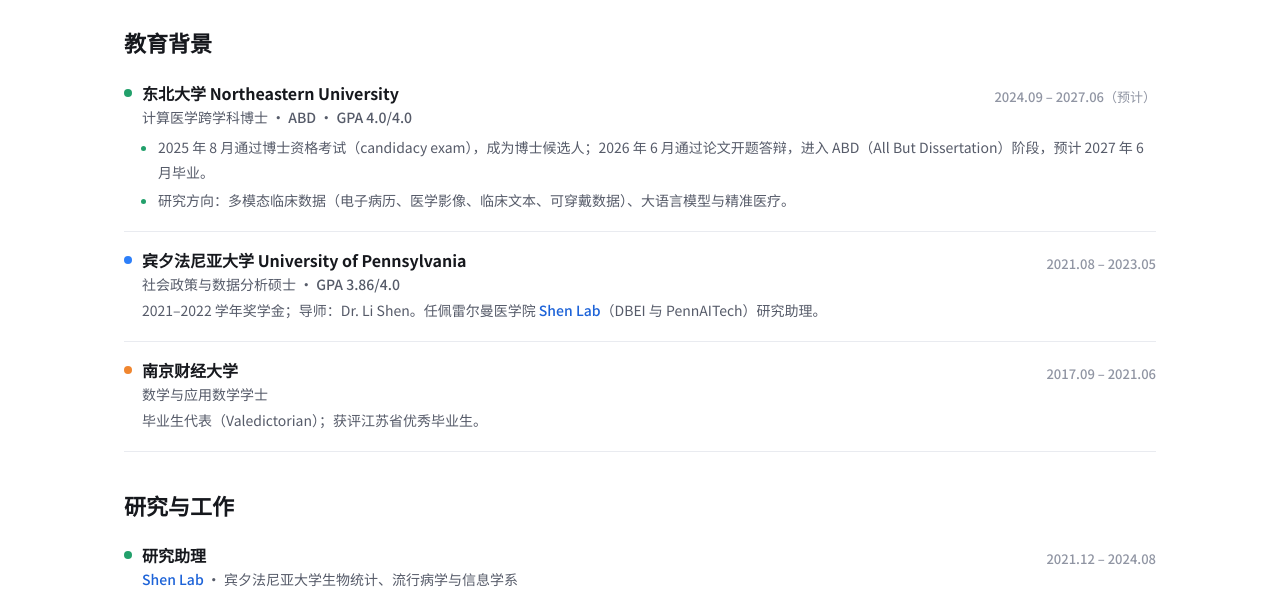
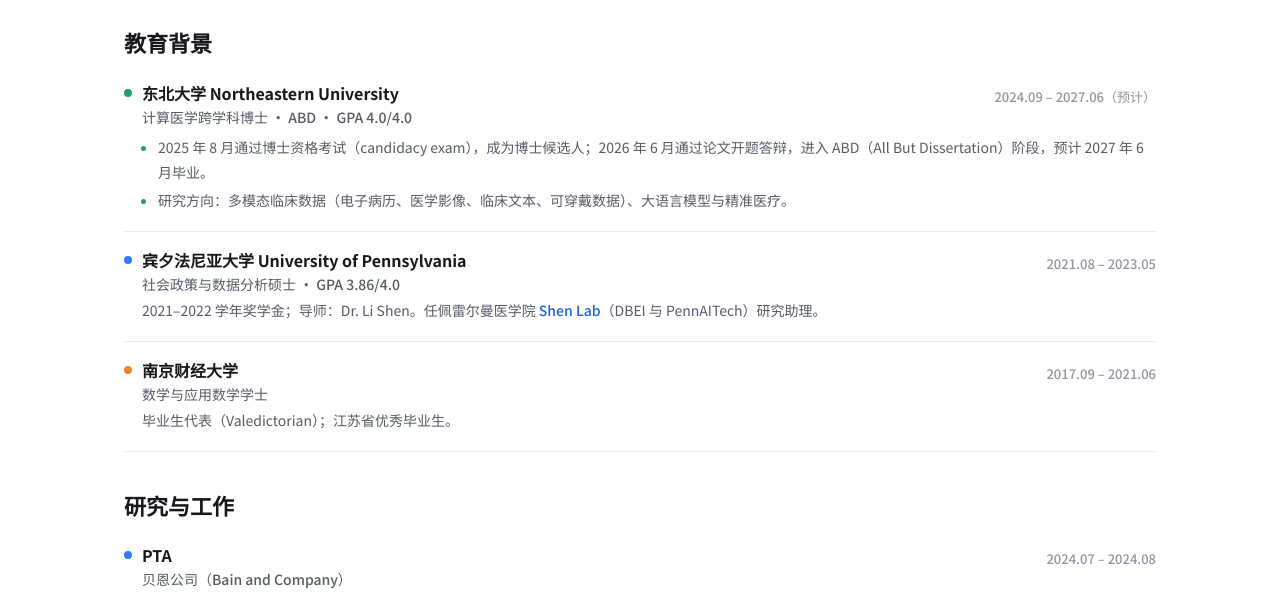
Before and after one commit to ChiaPatricia/ChiaPatricia.github.io, a plain HTML site: page zh/experience.html in a window 1280 px wide. Shown: the part 191-793 px from the top of the page. Drawn offline with Linux system fonts and the light colour scheme; no server answers.

Commit message:
update
Co-Authored-By: Claude Fable 5 <noreply@anthropic.com>

```diff
--- a/zh/experience.html
+++ b/zh/experience.html
@@ -85,13 +85,21 @@
           </div>
           <span class="date">2017.09 – 2021.06</span>
           <div class="body">
-            <p>毕业生代表（Valedictorian）；获评江苏省优秀毕业生。</p>
+            <p>毕业生代表（Valedictorian）；江苏省优秀毕业生。</p>
           </div>
         </div>
       </div>
 
       <div class="xp-block reveal">
         <h2>研究与工作</h2>
+
+        <div class="xp" style="--xc:var(--blue)">
+          <div>
+            <h3>PTA</h3>
+            <p class="org">贝恩公司（Bain and Company）</p>
+          </div>
+          <span class="date">2024.07 – 2024.08</span>
+        </div>
 
         <div class="xp" style="--xc:var(--green)">
           <div>
```
Also changed, not shown: experience.html (+9 -1 lines).
